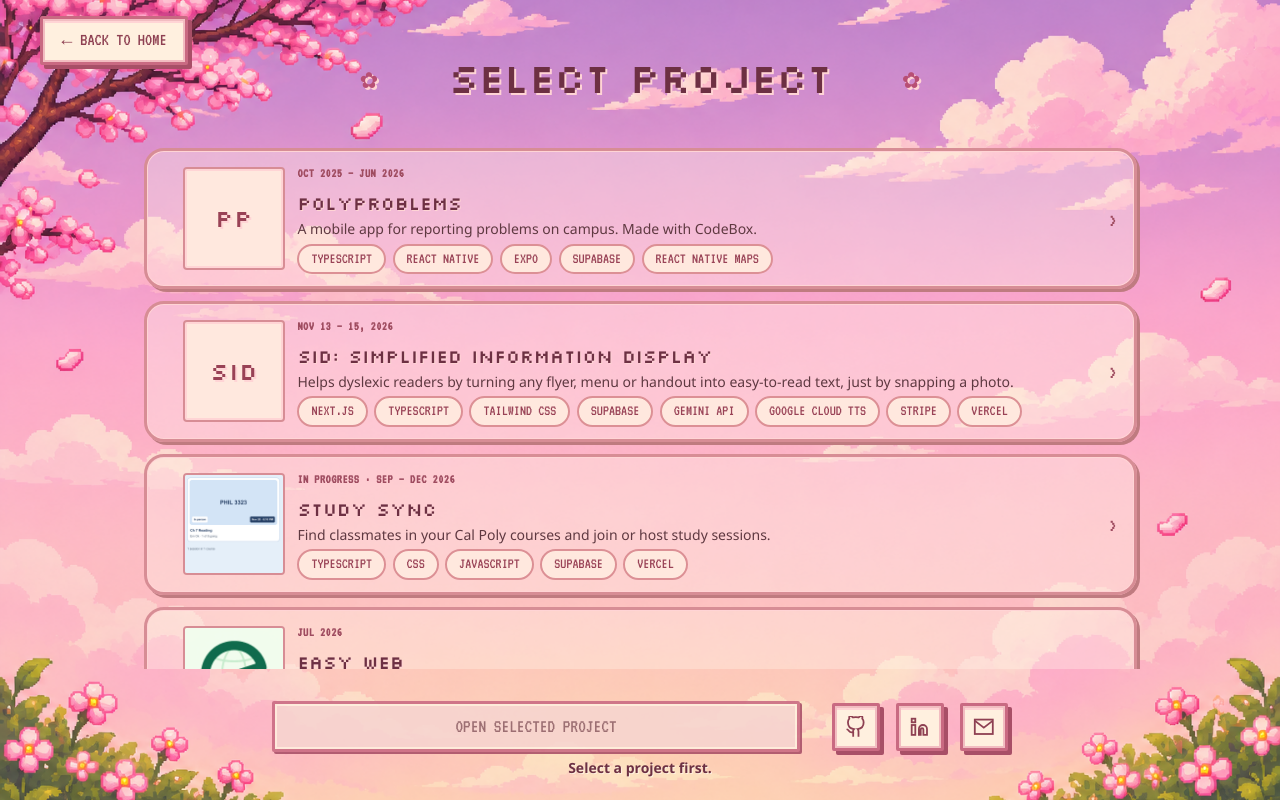
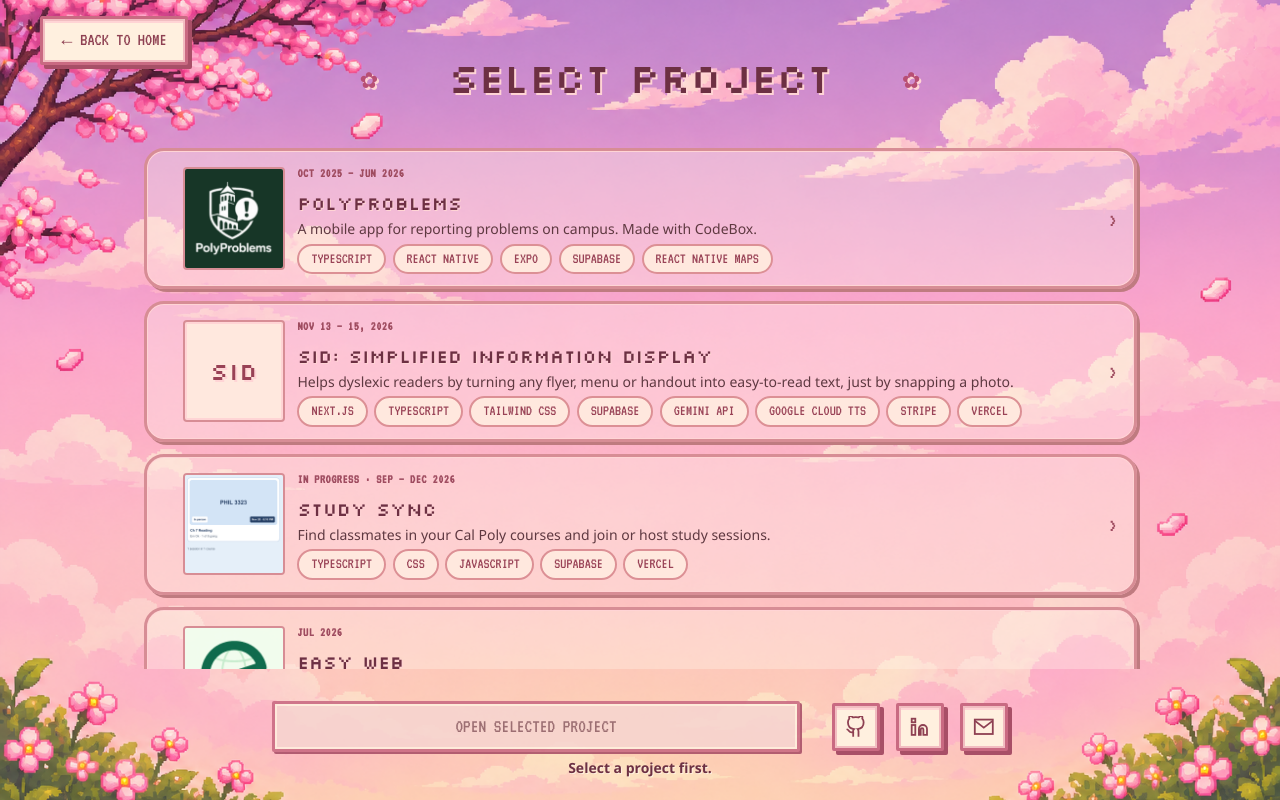
Before and after one commit to eokumoto/portfolio, a React (Vite) app: page /projects in a window 1280 px wide. Built offline with nearby package versions, Linux system fonts and the light colour scheme.

Commit message:
Use the PolyProblems app icon as its thumbnail
Co-Authored-By: Claude Opus 5.5 <noreply@anthropic.com>
Claude-Session: https://claude.ai/code/session_01S7QBKQ2A1JQf48Wt6Uoeb5

```diff
--- a/src/data/projects.ts
+++ b/src/data/projects.ts
@@ -38,6 +38,7 @@ export const projects: Project[] = [
     shortDescription:
       'A mobile app for reporting problems on campus. Made with CodeBox.',
     date: 'Oct 2025 – Jun 2026',
+    thumbnail: '/images/projects/poly-problems/thumbnail.png',
     technologies: [
       'TypeScript',
       'React Native',
```
Also changed, not shown: public/images/projects/poly-problems/thumbnail.png (added).
